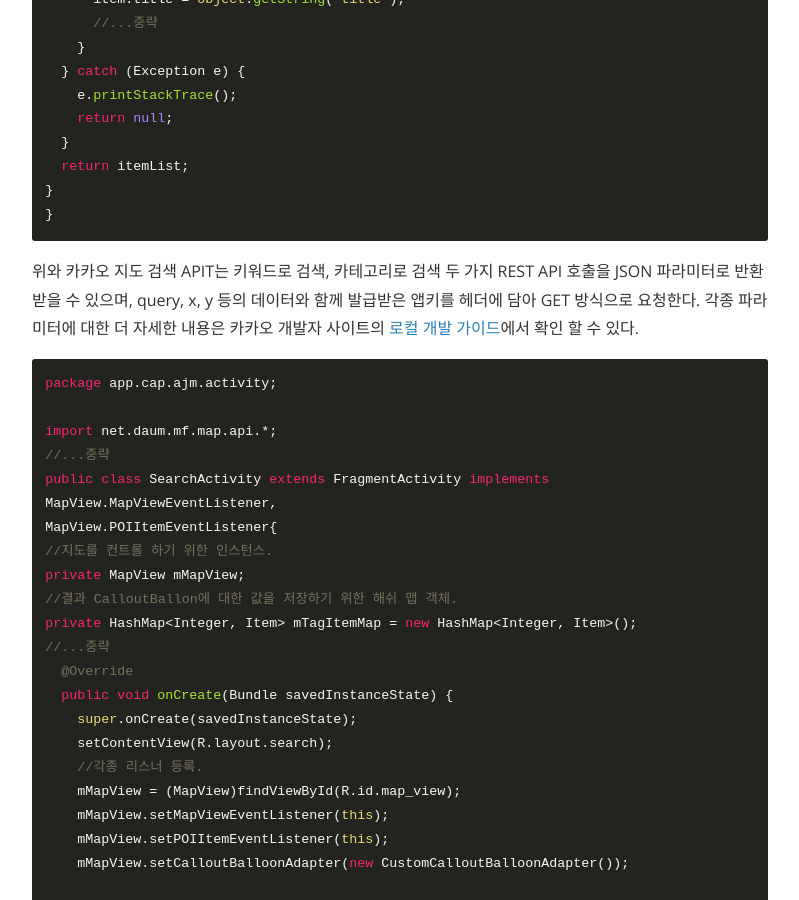
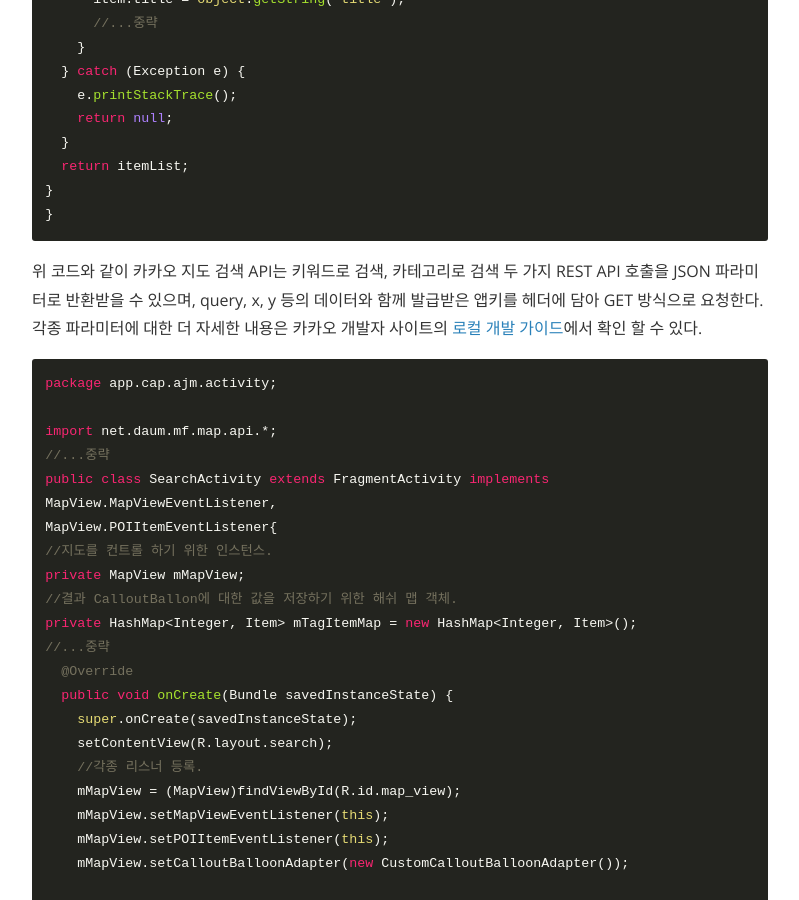
Before and after one commit to SeongJaeMoon/SeongjaeMoon.github.io, a Jekyll site: the page built from _posts/2018-04-07-ajmMap.md, in a window 1280 px wide and 900 px high, scrolled down 8047 px. Shown: the whole window, without its empty margins (240-1039 px from the left). Built offline with Jekyll 4.4.1, drawn with Linux system fonts in a browser that asks for light colours; nearby versions of some CDN libraries; comment, search, counter and statistics services are not loaded.

Commit message:
fixed ajmMap

````diff
--- a/_posts/2018-04-07-ajmMap.md
+++ b/_posts/2018-04-07-ajmMap.md
@@ -237,7 +237,7 @@ private List<Item> parse(String jsonString) {
 }
 }
 ```
-위와 카카오 지도 검색 APIT는 키워드로 검색, 카테고리로 검색 두 가지 REST API 호출을 JSON 파라미터로 반환받을 수 있으며, query, x, y 등의 데이터와 함께 발급받은 앱키를 헤더에 담아 GET 방식으로 요청한다. 각종 파라미터에 대한 더 자세한 내용은 카카오 개발자 사이트의 [로컬 개발 가이드](https://developers.kakao.com/docs/restapi/local)에서 확인 할 수 있다.
+위 코드와 같이 카카오 지도 검색 API는 키워드로 검색, 카테고리로 검색 두 가지 REST API 호출을 JSON 파라미터로 반환받을 수 있으며, query, x, y 등의 데이터와 함께 발급받은 앱키를 헤더에 담아 GET 방식으로 요청한다. 각종 파라미터에 대한 더 자세한 내용은 카카오 개발자 사이트의 [로컬 개발 가이드](https://developers.kakao.com/docs/restapi/local)에서 확인 할 수 있다.
 ```java
 package app.cap.ajm.activity;
 
````
